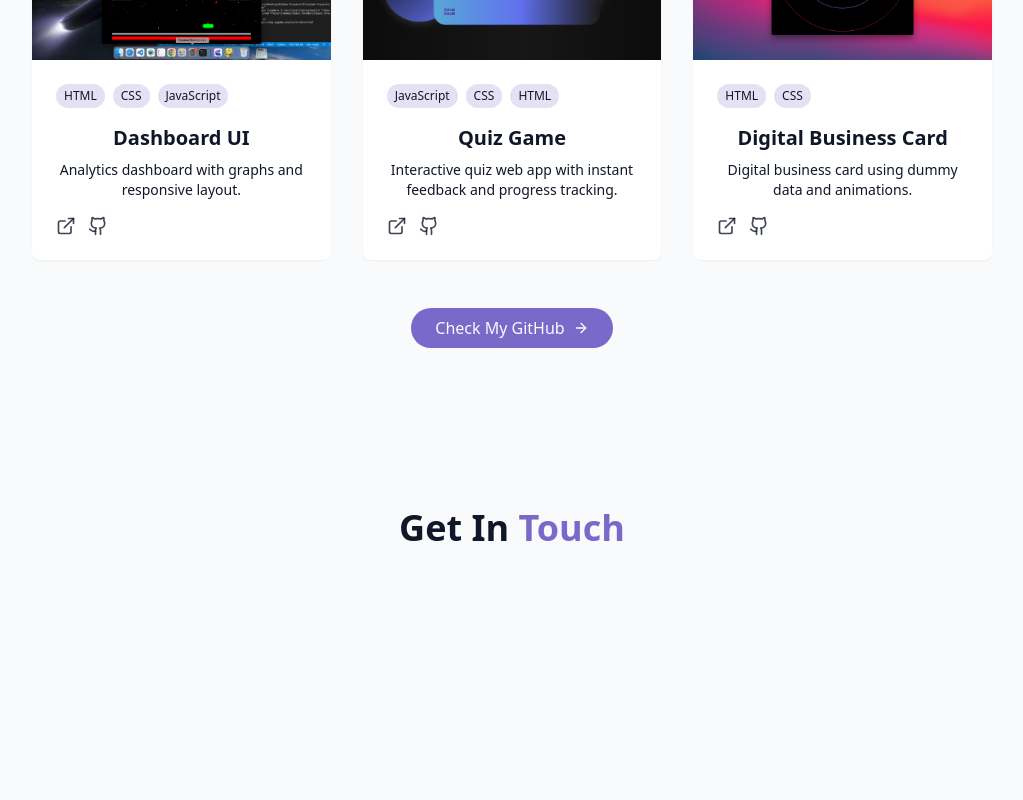
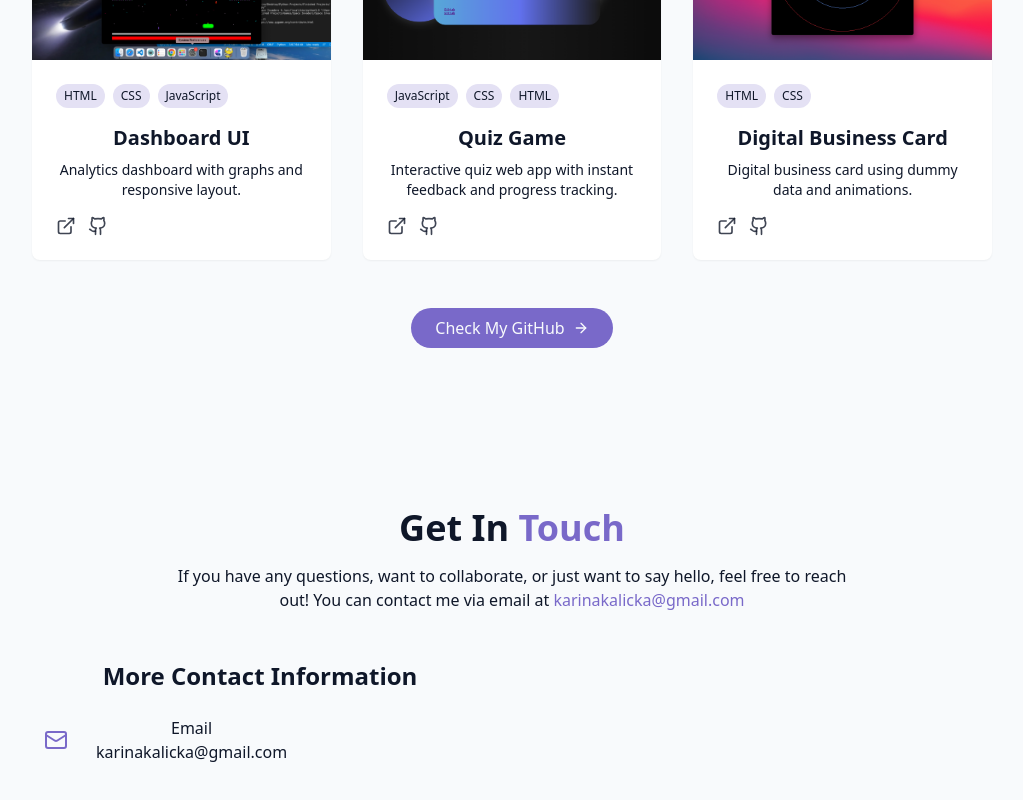
Before and after one commit to KarinaKKarinaK/react-portfolio, a React (Vite) app: page / in a window 1280 px wide. Shown: the part 4202-5002 px from the top of the page, without its empty margins (128-1151 px from the left). Before the commit the page ends 4862 px from the top, so only its background shows below. Built offline with nearby package versions, Linux system fonts and the light colour scheme.

Commit message:
Added to the contact section

```diff
--- a/src/components/ContactSection.jsx
+++ b/src/components/ContactSection.jsx
@@ -1,9 +1,49 @@
+import { Mail } from "lucide-react";
+
 export const ContactSection = () => {
   return (
     <section id="contact" className="py-24 px-4 relative bg-secondary/30">
-      <h2 className="text-3xl md:text-4xl font-bold mb-4 text-center">
-        Get In <span className="text-primary">Touch</span>
-      </h2>
+      <div className="container mx-auto max-w-5xl">
+        <h2 className="text-3xl md:text-4xl font-bold mb-4 text-center">
+          Get In <span className="text-primary">Touch</span>
+        </h2>
+
+        <p className="text-center text-muted-foreground mb-12 max-w-2xl mx-auto">
+          If you have any questions, want to collaborate, or just want to say
+          hello, feel free to reach out! You can contact me via email at{" "}
+          <a
+            href="mailto:karinakalicka@gmail.com"
+            className="text-primary hover:underline"
+          >
+            karinakalicka@gmail.com
+          </a>
+        </p>
+
+        <div className="grid grid-cols-1 md:grid-cols-2 gap-12">
+          <div className="space-y-8">
+            <h3 className="text-2xl font-semibold mb-6">
+              More Contact Information
+            </h3>
+
+            <div className="space-y-6 justify-center">
+              <div className="flex items-center space-x-4">
+                <div className="p-3 rounded-full bg-priary/10">
+                  <Mail className="h-6 w-6 text-primary" />
+                </div>
+                <div>
+                  <h4 className="font-medium">Email</h4>
+                  <a
+                    href="mailto:karinakalicka@gmail.com"
+                    className="text-muted-foreground hover:text-primary transition-colors"
+                  >
+                    karinakalicka@gmail.com
+                  </a>
+                </div>
+              </div>
+            </div>
+          </div>
+        </div>
+      </div>
     </section>
   );
 };
```
